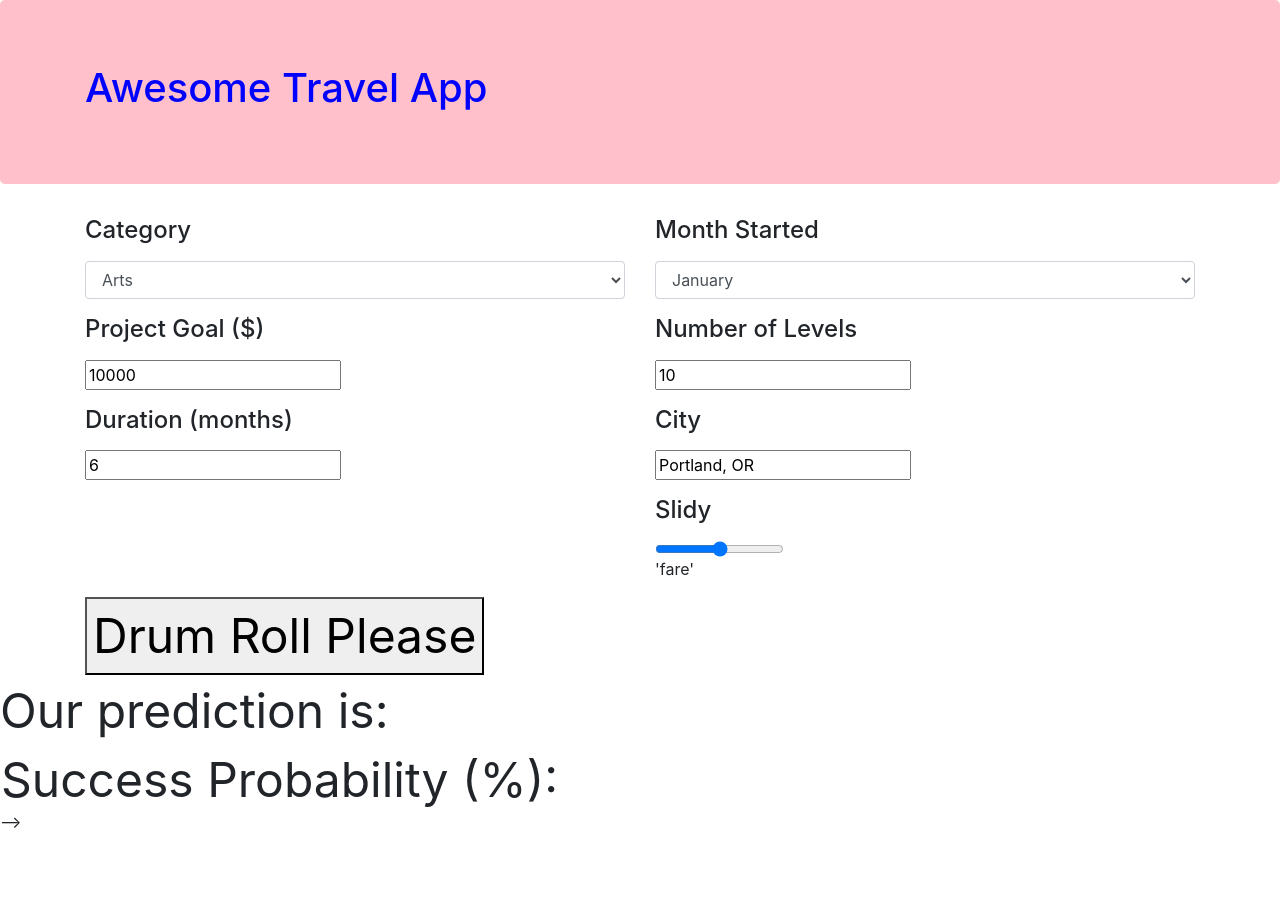
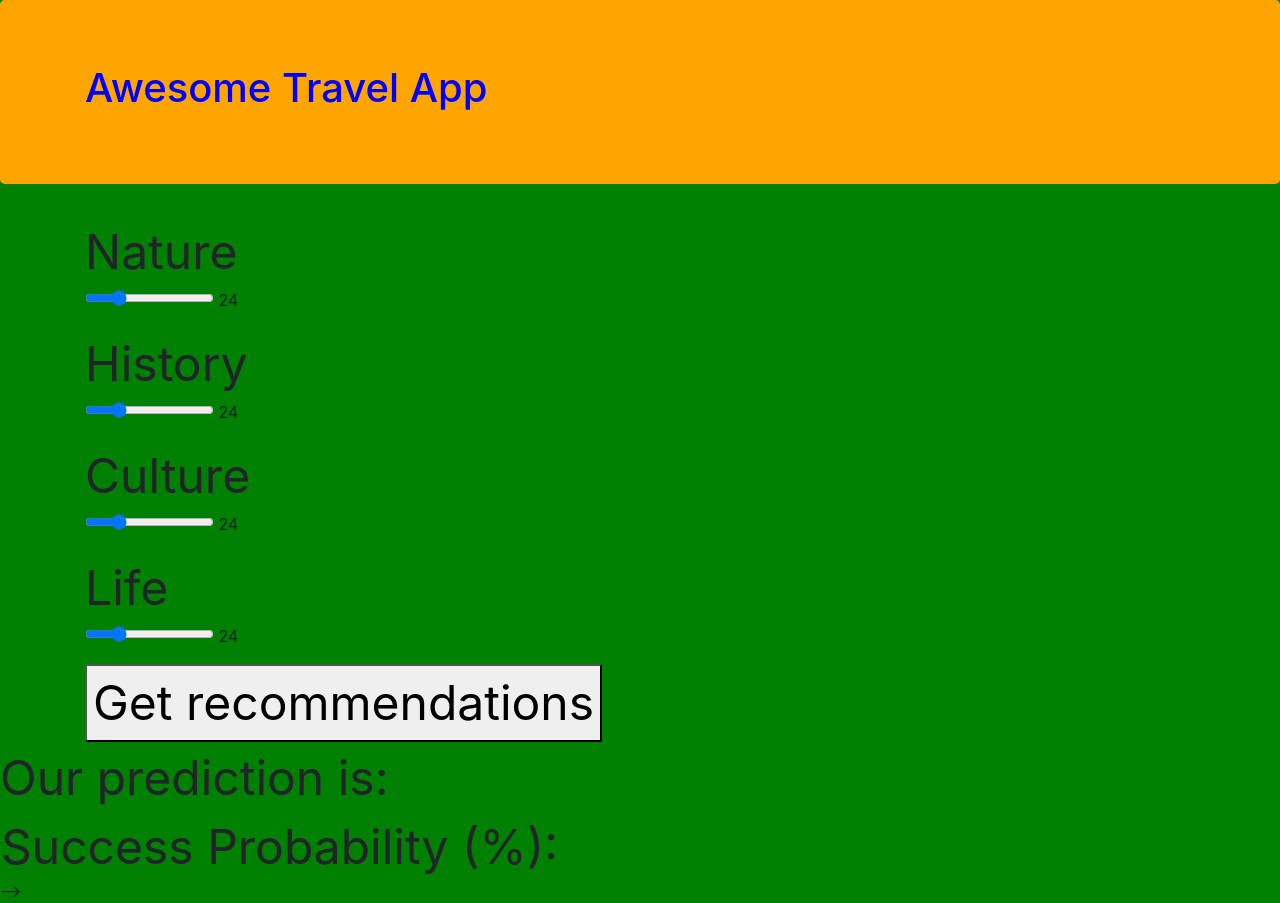
Before and after one commit to williamcottrell72/test_app, a Flask app: page / in a window 1280 px wide. Before the commit the page ends 828 px from the top, so only its background shows below. Run offline with Flask 2, Linux system fonts and the light colour scheme; parts of the project's set-up code (start-up, migrations or seed data) failed here and were passed over; some libraries are stand-ins or nearby versions.

Commit message:
changed a bunch of stuff

```diff
--- a/api.py
+++ b/api.py
@@ -3,79 +3,33 @@
 import pickle
 #import pandas
 
-pipeline=pickle.load(open('./model/gscv_rf.pkl','rb'))
-# pipeline=pickle.load(open('./model/dummy.pkl','rb'))
-# df_city=pickle.load(open('./model/city_density.pkl','rb'))
-pop_dct=pickle.load(open('./model/pop_dct','rb'))
-population_dct=pickle.load(open('./model/population_dct','rb'))
-dct_density=pickle.load(open('./model/density_dct','rb'))
-
-# dct_density={df_city.iloc[i,0]:df_city.iloc[i,1] for i in range(len(df_city))}
-#dct_pop={df_city.iloc[i,0]:df_city.iloc[i,1] for i in range(len(df_city))}
-
-
-# features['population'], features['density']
-
-example = {
-  'goal': 3,  # int
-  'duration': 4,    # M or F
-  'month': 22,    # int
-  'level_num': 1,  # int
-  'popularity': 0,  # int
-  'density': 7.25,
-   'population': 10# float
-}
 
 
 
 
 
-def month_conv(x):
-    if x=='Jan':
-        return 1
-    elif x=='Feb':
-        return 2
-    elif x=='Mar':
-        return 3
-    elif x=='Apr':
-        return 4
-    elif x=='May':
-        return 5
-    elif x=='June':
-        return 6
-    elif x=='July':
-        return 7
-    elif x=='Aug':
-        return 8
-    elif x=='Sep':
-        return 9
-    elif x=='Oct':
-        return 10
-    elif x=='Nov':
-        return 11
-    elif x=='Dec':
-        return 12
-
 
 def make_prediction(features):
 
     #print(features['city'])
-    cit=features['city']
-    popularity=pop_dct[features['category']]
+    # cit=features['city']
+    # popularity=pop_dct[features['category']]
 
-    mnth=month_conv(features['month2'])
+    # mnth=month_conv(features['month2'])
+    #
+    #
+    # population=population_dct[cit]
+    #
+    # density=dct_density[cit]
+
+    # print(f"The density is {density}")
+
+    # X = np.array([features['goal2'], features['duration2'],mnth,features['num_levels'],popularity,density,population]).reshape(1,-1)
+    # prob = pipeline.predict_proba(X)[0, 1]
 
 
-    population=population_dct[cit]
 
-    density=dct_density[cit]
-
-    print(f"The density is {density}")
-
-    X = np.array([features['goal2'], features['duration2'],mnth,features['num_levels'],popularity,density,population]).reshape(1,-1)
-    prob = pipeline.predict_proba(X)[0, 1]
-    # prob = features['population']+features['density']
-
+    st=features['nature']
 # print("IS this shit still working????")
 #
 # def make_prediction(features):
@@ -86,8 +40,9 @@
 #     prob = 12
 
     result = {
-        'prediction': int(prob > 0.5),
-        'prob_succeed': round(100*prob,3)}
+        'prediction': int(0 > 0.5),
+        'prob_succeed': 0,
+        'nature':st}
     return result
 
 
--- a/templates/index.html
+++ b/templates/index.html
@@ -4,7 +4,7 @@
     <meta http-equiv="X-UA-Compatible" content="IE=edge">
     <meta name="viewport" content="width=device-width, initial-scale=1">
     <meta name="viewport" content="width=device-width, initial-scale=1">
-    <title>Kickstarting Ass</title>
+    <title>TravelApp</title>
     <!-- <link href="/css/bootstrap.min.css" rel="stylesheet"> -->
     <script src="/static/js/bootstrap.min.js"></script>
     <script src="https://code.jquery.com/jquery-latest.js"></script>
@@ -24,13 +24,13 @@
 <!-- {background-image: url("/static/images/cat-card-samples_x1.png"); -->
 <style>
   body
-  {background-color:white;}
+  {background-color:green;}
 </style>
 
 <style>
   div.jumbotron
   {color:blue;
-   background-color: pink}
+   background-color: orange}
 </style>
 
 <body>
@@ -76,124 +76,61 @@
 </div>
 
 <div class="container">
-
   <div class="row">
+    <div class="col-sm-6">
 
 
 
-    <div class="col-sm-6">
       <div class="form-group">
-        <div class="col-xs-3">
-          <label for="category"><h4><span class=" label label-primary">Category</span></h4></label>
+        <div><font size="10">Nature</font></div>
+        <div>
+          <form name="registrationForm">
+            <input type="range" name="ageInputName" id="nature" value="24" min="1" max="100" oninput="ageOutputId.value = nature.value">
+            <output name="ageOutputName" id="ageOutputId">24</output>
+          </form>
         </div>
-        <div class="col-xs-2">
-          <select id="category" class="form-control input-lg" autocomplete="off">
-           <option value='Art'>Arts</option>
-           <option value='Comics'>Comics</option>
-           <option value='Dance'>Dance</option>
-           <option value='Design'>Design</option>
-           <option value='Fashion'>Fashion</option>
-           <option value='Film & Video'>Film and Video</option>
-           <option value='Food'>Food</option>
-           <option value='Games'>Games</option>
-           <option value='Music'>Music</option>
-           <option value='Photography'>Photography</option>
-           <option value='Publishing'>Publishing</option>
-           <option value='Technology'>Technology</option>
-           <option value='Theater'>Theater</option>
-          </select>
+      </div>
+
+      <div class="form-group">
+        <div><font size="10">History</font></div>
+        <div>
+          <form name="registrationForm">
+            <input type="range" name="ageInputName" id="history" value="24" min="1" max="100" oninput="ageOutputId.value = history.value">
+            <output name="ageOutputName" id="ageOutputId">24</output>
+          </form>
         </div>
       </div>
 
 
       <div class="form-group">
-        <div class="col-xs-3">
-          <label for="proj_goal"><h4><span class=" label label-primary">Project Goal ($)</span></h4></label>
-        </div>
-        <div class="col-xs-2">
-          <input id="goal" value=10000>
-
-
+        <div><font size="10">Culture</font></div>
+        <div>
+          <form name="registrationForm">
+            <input type="range" name="ageInputName" id="culture" value="24" min="1" max="100" oninput="ageOutputId.value = culture.value">
+            <output name="ageOutputName" id="ageOutputId">24</output>
+          </form>
         </div>
       </div>
 
       <div class="form-group">
-        <div class="col-xs-3">
-          <label for="duration"><h4><span class=" label label-primary">Duration (months)</span></h4></label>
-        </div>
-        <div class="col-xs-2">
-          <input id="duration" value=6>
-
+        <div><font size="10">Life</font></div>
+        <div>
+          <form name="registrationForm">
+            <input type="range" name="ageInputName" id="life" value="24" min="1" max="100" oninput="ageOutputId.value = life.value">
+            <output name="ageOutputName" id="ageOutputId">24</output>
+          </form>
         </div>
       </div>
 
-
     </div>
-
-      <div class="col-sm-6">
-      <div class="form-group">
-        <div class="col-xs-3">
-          <label for="month_started"><h4><span class=" label label-primary">Month Started</span></h4></label>
-        </div>
-        <div class="col-xs-2">
-          <select id="month" class="form-control input-lg" autocomplete="off">
-           <option value='Jan'>January</option>
-           <option value='Feb'>February</option>
-           <option value='Mar'>March</option>
-           <option value='Apr'>April</option>
-           <option value='May'>May</option>
-           <option value='June'>June</option>
-           <option value='July'>July</option>
-           <option value='Aug'>August</option>
-           <option value='Sep'>September</option>
-           <option value='Oct'>October</option>
-           <option value='Nov'>November</option>
-           <option value='Dec'>December</option>
-          </select>
-        </div>
-      </div>
-
-
-      <div class="form-group">
-        <div class="col-xs-3">
-          <label for="levels"><h4><span class=" label label-primary">Number of Levels</span></h4></label>
-        </div>
-        <div class="col-xs-2">
-          <input id="num_levels" value=10>
-        </div>
-      </div>
-
-      <div class="form-group">
-        <div class="col-xs-3">
-          <label for="city"><h4><span class=" label label-primary">City</span></h4></label>
-        </div>
-        <div class="col-xs-2">
-          <input id="city" value='Portland, OR'>
-        </div>
-      </div>
-
-      <div class="form-group">
-        <div class="col-xs-3">
-          <label for="funsies"><h4><span class=" label label-primary">Slidy</span></h4></label>
-        </div>
-        <div class="slidercontainer">
-
-          <input type="range" min="1" max="100" step="0.50" class="slider" id="fare">
-
-
-        </div>
-        <div>   'fare' </div>
-      </div>
+  </div>
 
 
 
 
-    </div>
-
-  </div>
 
   <div>
-    <button id = 'submit'><font size="12">Drum Roll Please</font></button>
+    <button id = 'submit'><font size="12">Get recommendations</font></button>
   </div>
 </div>
 
@@ -214,6 +151,7 @@
 <table>
   <tr><td><font size="8" id='hard_predict'></td></tr>
   <tr><td><font size="8"> Success Probability (%): </font><font size="10" id='soft_predict'> </td></tr>
+  <tr><td><font size="12" id='nature'></td></tr>
 </table>
 
     <script src="https://ajax.googleapis.com/ajax/libs/jquery/1.11.3/jquery.min.js"></script>
@@ -230,20 +168,10 @@
 
   function cool(){
     let features = {
-      'goal':+$('#number1').val(),
-      'duration':+$('#number2').val(),
-      'month': +$('#number3').val(),
-      'level_num': +$('#number4').val(),
-      'popularity': +$('#number5').val(),
-      'density': +$('#number6').val(),
-      'population':+$('#number7').val(),
-      'category':$('#category').val(),
-      'num_levels':+$('#num_levels').val(),
-      'city':$('#city').val(),
-      'month2':$('#month').val(),
-      'duration2':+$('#duration').val(),
-      'goal2':+$('#goal').val(),
-      'fare':+$('#fare').val(),
+      'nature':+$('#nature').val(),
+      'history':+$('#history').val(),
+      'culture': +$('#culture').val(),
+      'life': +$('#life').val(),
     }
     console.log(features);
 
@@ -257,6 +185,7 @@
       success: (result) => {
         $('#hard_predict').html(result['prediction'] ? 'Success!' : 'You are a total failure!!!');
         $('#soft_predict').html(result['prob_succeed']);
+        $('#nature').html(result['nature']);
       },
       error: (result) => {
         alert('Get your shit toogether man!');
```
Also changed, not shown: 1 other file.
